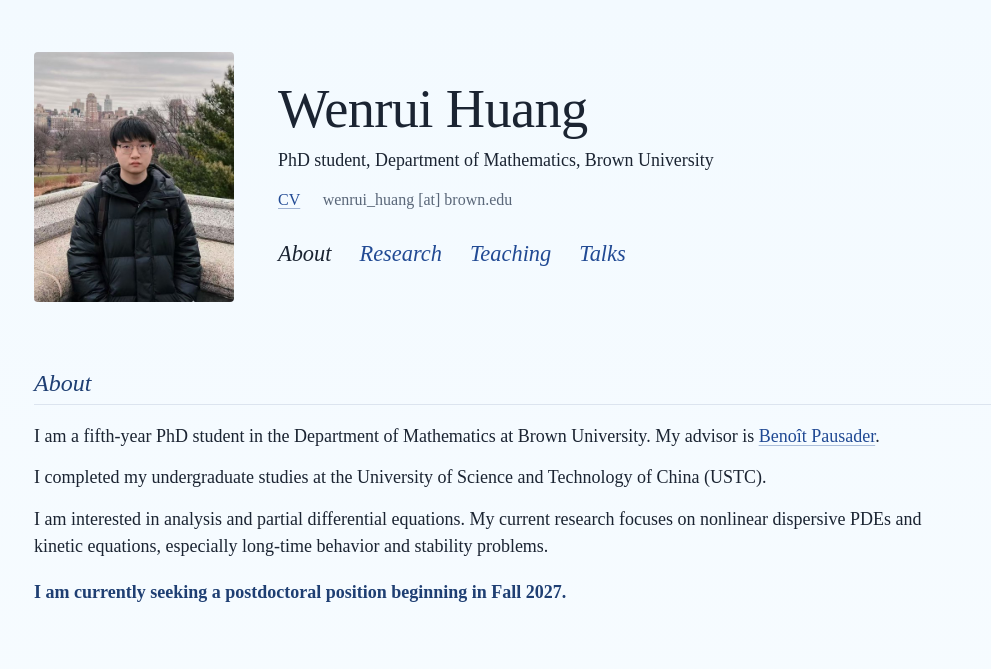
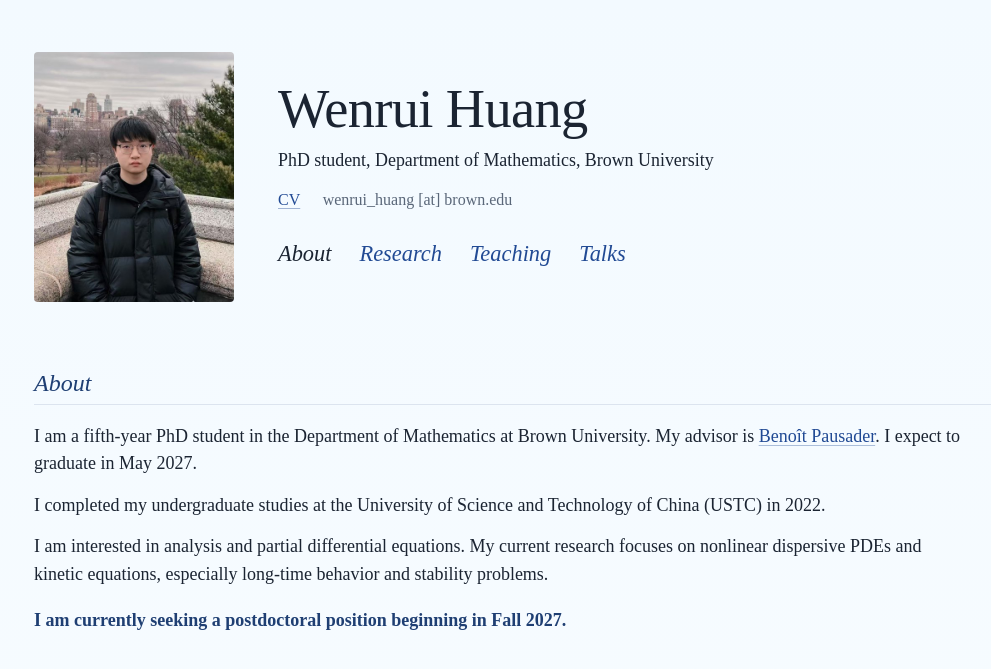
Before and after one commit to whuang58/whuang58.github.io, a Jekyll site: the page built from index.md, in a window 1280 px wide. Shown: the top 669 px of the page, without its empty margins (30-1021 px from the left). Built offline with Jekyll 4.4.1, drawn with Linux system fonts in a browser that asks for light colours; some web fonts are replaced.

Commit message:
Update index.md

```diff
--- a/index.md
+++ b/index.md
@@ -9,9 +9,9 @@ title: Homepage
 
 <div class="section-body" markdown="1">
 
-I am a fifth-year PhD student in the Department of Mathematics at Brown University. My advisor is [Benoît Pausader](https://www.math.brown.edu/bpausade/).
+I am a fifth-year PhD student in the Department of Mathematics at Brown University. My advisor is [Benoît Pausader](https://www.math.brown.edu/bpausade/). I expect to graduate in May 2027.
 
-I completed my undergraduate studies at the University of Science and Technology of China (USTC).
+I completed my undergraduate studies at the University of Science and Technology of China (USTC) in 2022.
 
 I am interested in analysis and partial differential equations. My current research focuses on nonlinear dispersive PDEs and kinetic equations, especially long-time behavior and stability problems.
 
```
